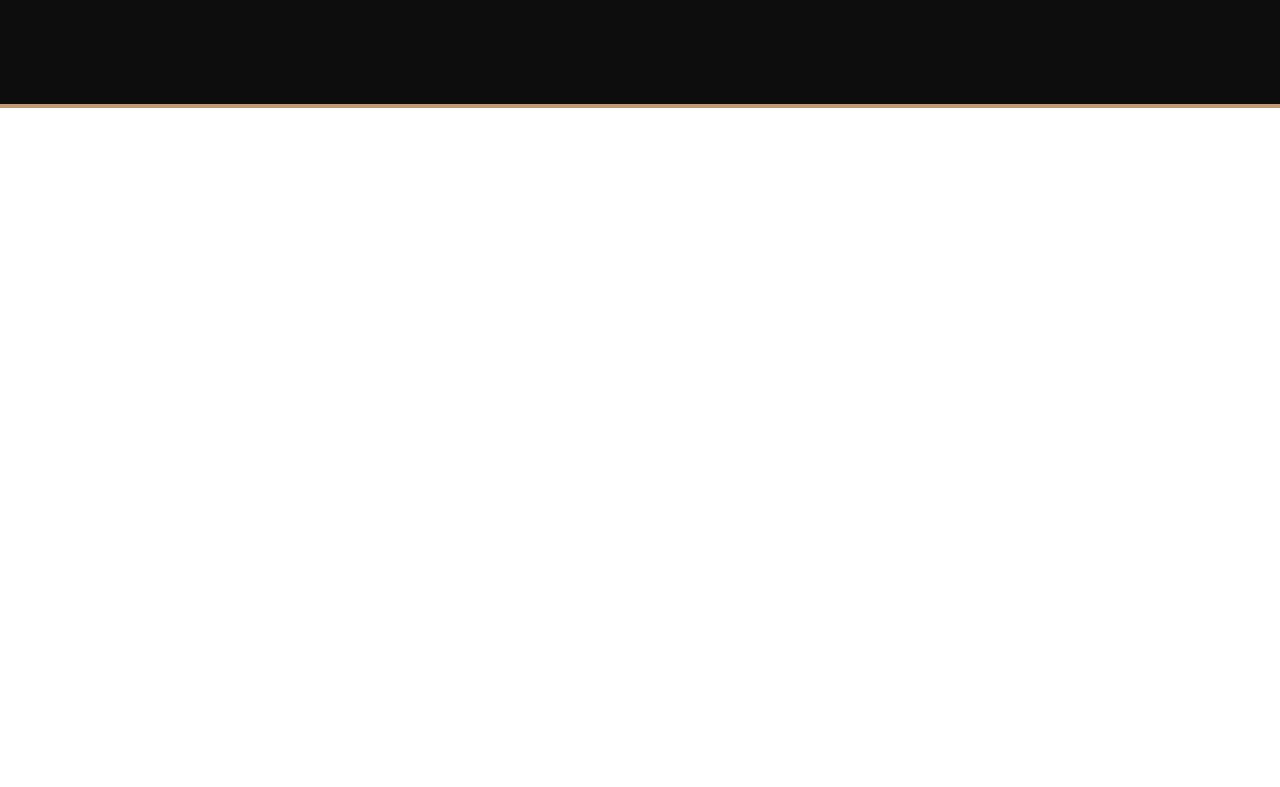
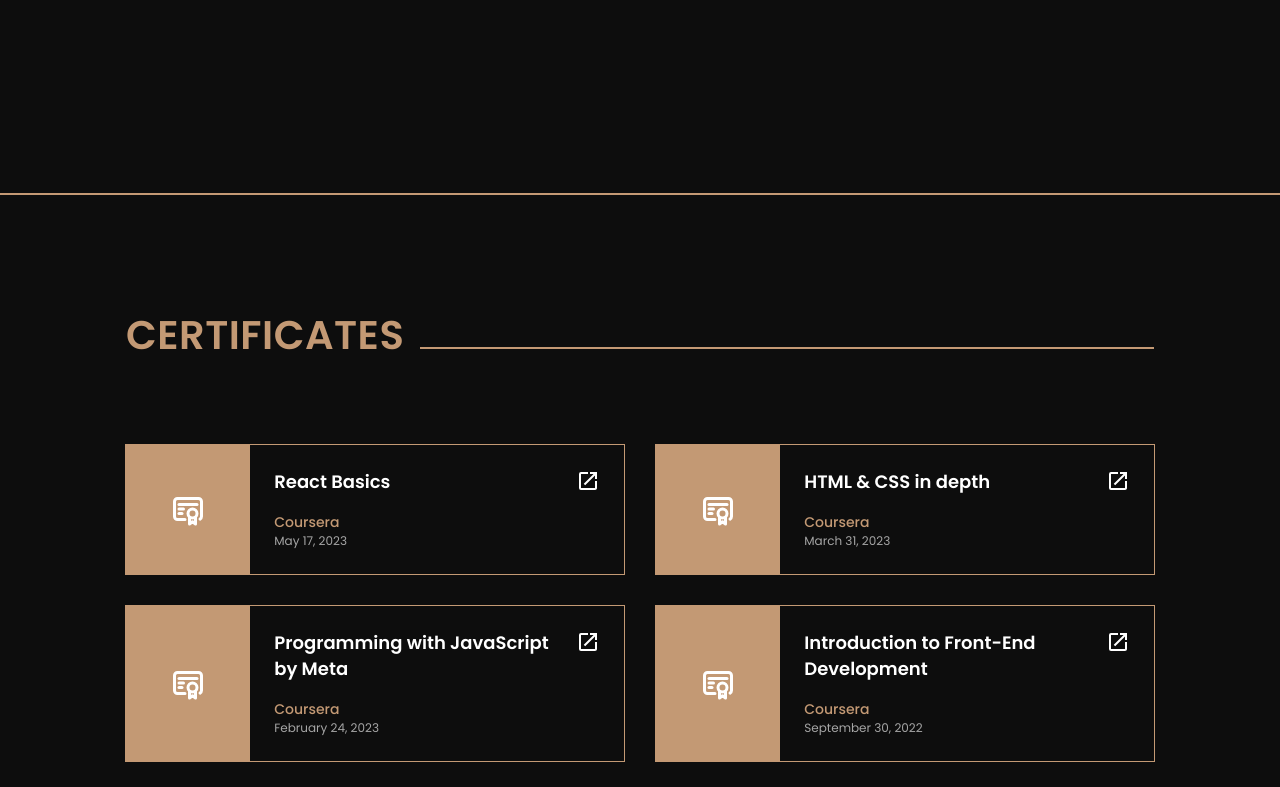
Before and after one commit to SujayGowdaa/portfolio, a React (Create React App) app: page / in a window 1280 px wide. Shown: the part 2010-2797 px from the top of the page. Before the commit the page ends 2118 px from the top, so only its background shows below. Built offline with nearby package versions, Linux system fonts and the light colour scheme.

Commit message:
Certificate section complete

```diff
--- a/src/App.js
+++ b/src/App.js
@@ -1,5 +1,6 @@
 import classes from "./App.module.css";
 import About from "./components/About/About";
+import Certificates from "./components/Certificate/Certificates";
 import Experience from "./components/Experience/Experience";
 import LandingPage from "./components/LandingPage/LandingPage";
 import ThemeContext from "./components/context/ThemeContext";
@@ -18,6 +19,7 @@
         <LandingPage />
         <About />
         <Experience />
+        <Certificates />
       </div>
     </ThemeContext.Provider>
   );
--- a/src/components/About/About.module.css
+++ b/src/components/About/About.module.css
@@ -1,5 +1,5 @@
 .secondary-heading {
-  font-size: 4.4rem;
+  font-size: 4rem;
   color: var(--primary-color);
   font-weight: 600;
   display: flex;
@@ -7,7 +7,7 @@
   gap: 1.6rem;
   text-transform: uppercase;
   letter-spacing: 0.5px;
-  margin-bottom: 4.8rem;
+  margin-bottom: 9.6rem;
 }
 
 .secondary-heading::after {
--- /dev/null
+++ b/src/components/Certificate/Certificates.js
@@ -0,0 +1,133 @@
+import classes from "./Certificates.module.css";
+import { TbCertificate } from "react-icons/tb";
+import { MdOpenInNew } from "react-icons/md";
+import Container from "../UI/Container";
+
+const content = [
+  {
+    id: 1,
+    icon: <TbCertificate className={classes["card-icon"]} />,
+    title: "React Basics",
+    courseProvider: (
+      <p className={classes["course-provider"]}>
+        <span>Coursera</span>
+        <br />
+        May 17, 2023
+      </p>
+    ),
+    link: "https://www.coursera.org/account/accomplishments/verify/NXHPG4HHDCFZ",
+  },
+  {
+    id: 2,
+    icon: <TbCertificate className={classes["card-icon"]} />,
+    title: "HTML & CSS in depth",
+    courseProvider: (
+      <p className={classes["course-provider"]}>
+        <span>Coursera</span>
+        <br />
+        March 31, 2023
+      </p>
+    ),
+    link: "https://www.coursera.org/account/accomplishments/verify/S6BHXLMUR6E5",
+  },
+
+  {
+    id: 3,
+    icon: <TbCertificate className={classes["card-icon"]} />,
+    title: "Programming with JavaScript by Meta",
+    courseProvider: (
+      <p className={classes["course-provider"]}>
+        <span>Coursera</span>
+        <br />
+        February 24, 2023
+      </p>
+    ),
+    link: "https://www.coursera.org/account/accomplishments/verify/PXHLTJXD7KJW",
+  },
+  {
+    id: 4,
+    icon: <TbCertificate className={classes["card-icon"]} />,
+    title: "Introduction to Front-End Development",
+    courseProvider: (
+      <p className={classes["course-provider"]}>
+        <span>Coursera</span>
+        <br />
+        September 30, 2022
+      </p>
+    ),
+    link: "https://www.coursera.org/account/accomplishments/verify/VBC93PBHPHXY",
+  },
+  {
+    id: 5,
+    icon: <TbCertificate className={classes["card-icon"]} />,
+    title: "Real-World Websites with HTML & CSS",
+    courseProvider: (
+      <p className={classes["course-provider"]}>
+        <span>Udemy</span>
+        <br />
+        March 21, 2023
+      </p>
+    ),
+    link: "https://www.udemy.com/certificate/UC-02c8d049-1cdc-4256-8cb3-1c98330b6f7c/",
+  },
+  {
+    id: 6,
+    icon: <TbCertificate className={classes["card-icon"]} />,
+    title: "Fundamentals Of Programming With C",
+    courseProvider: (
+      <p className={classes["course-provider"]}>
+        <span>Coursera</span>
+        <br />
+        October 28, 2022
+      </p>
+    ),
+    link: "https://www.coursera.org/account/accomplishments/verify/NZQW5NXH3C39/",
+  },
+  {
+    id: 7,
+    icon: <TbCertificate className={classes["card-icon"]} />,
+    title: "3D Visualization with 3DS MAX",
+    courseProvider: (
+      <p className={classes["course-provider"]}>
+        <span>Udemy</span>
+        <br />
+        May 09, 2022
+      </p>
+    ),
+    link: "https://www.udemy.com/certificate/UC-09e5e791-b7d2-4432-87c6-2ca244794109/",
+  },
+];
+
+export default function Certificates() {
+  return (
+    <section id="Certificates">
+      <Container>
+        <h2 className={classes["secondary-heading"]}>Certificates</h2>
+        <div className={classes["grid"]}>
+          {content.map((data) => {
+            return (
+              <div
+                key={data.id}
+                className={classes["card"]}
+                onClick={() => {
+                  window.open(data.link);
+                }}
+              >
+                <div className={classes["icon-container"]}>{data.icon}</div>
+                <div className={classes["content-container"]}>
+                  <div>
+                    <p className={classes["title"]}>{data.title}</p>
+                    <p>{data.courseProvider}</p>
+                  </div>
+                  <div className={classes["container"]}>
+                    <MdOpenInNew className={classes["icon"]} />
+                  </div>
+                </div>
+              </div>
+            );
+          })}
+        </div>
+      </Container>
+    </section>
+  );
+}
--- /dev/null
+++ b/src/components/Certificate/Certificates.module.css
@@ -0,0 +1,105 @@
+.secondary-heading {
+  font-size: 4rem;
+  color: var(--primary-color);
+  font-weight: 600;
+  display: flex;
+  align-items: flex-end;
+  gap: 1.6rem;
+  text-transform: uppercase;
+  letter-spacing: 0.5px;
+  margin-bottom: 9.6rem;
+}
+
+.secondary-heading::after {
+  content: "";
+  display: inline-block;
+  width: 100%;
+  height: 0.2rem;
+  background-color: var(--primary-color);
+}
+
+.grid {
+  display: grid;
+  grid-template-columns: 1fr 1fr;
+  gap: 3.2rem;
+}
+
+.card {
+  display: flex;
+  outline: 1px solid var(--primary-color);
+  cursor: pointer;
+}
+
+.icon-container {
+  background-color: var(--primary-color);
+  height: 100%;
+  padding: 2.4rem;
+  display: flex;
+  align-items: center;
+  justify-content: center;
+  width: 13rem;
+}
+
+.card-icon {
+  font-size: 3.6rem;
+}
+
+.container {
+  align-self: start;
+}
+
+.content-container {
+  display: flex;
+  gap: 2.4rem;
+  flex-basis: 80%;
+  padding: 2.4rem;
+  align-items: center;
+  justify-content: space-between;
+}
+
+.title {
+  font-size: 1.8rem;
+  line-height: 2.6rem;
+  margin-bottom: 1.8rem;
+  font-weight: 600;
+  color: var(--text-color);
+}
+
+.course-provider {
+  font-size: 1.2rem;
+  line-height: 1.8rem;
+  color: var(--text-color-1);
+}
+
+.course-provider span {
+  color: var(--primary-color);
+  font-size: 1.4rem;
+  font-weight: 500;
+}
+
+.icon {
+  font-size: 2.4rem;
+}
+
+.card:hover .content-container {
+  transition: all 0.3s ease-out;
+  background-color: var(--text-color);
+}
+.card:hover .title {
+  transition: all 0.3s ease-out;
+  color: var(--background-color);
+}
+.card:hover {
+  transition: all 0.3s ease-out;
+  outline: 2px solid var(--primary-color-1);
+}
+.card:hover .card-icon,
+.card:hover .icon {
+  transition: all 0.3s ease-out;
+  color: var(--background-color);
+}
+
+.card:hover .icon-container {
+  transition: all 0.3s ease-out;
+  background-color: var(--primary-color-1);
+}
--- a/src/components/Experience/CompanyTab/CompanyTab.module.css
+++ b/src/components/Experience/CompanyTab/CompanyTab.module.css
@@ -1,10 +1,6 @@
 .company-roles {
   display: flex;
   flex-direction: column;
-  /* height: 20rem; */
-  /* justify-content: center; */
-  /* align-items: center; */
-  /* flex-shrink: 15; */
 }
 
 .company-roles button {
@@ -17,7 +13,6 @@
   text-align: left;
   min-width: 15.6rem;
   font-size: 1.6rem;
-  /* outline: 2px solid var(--background-color); */
 }
 
 .company-name-btn:hover {
--- a/src/components/Experience/CompanyTab/RoleResponsibilities/RoleResponsibilities.js
+++ b/src/components/Experience/CompanyTab/RoleResponsibilities/RoleResponsibilities.js
@@ -1,9 +1,4 @@
 import classes from "./RoleResponsibilities.module.css";
-
-export default function RoleResponsibilities(props) {
-  const index = props.index + 1;
-
-  console.log(index);
 
 const data = [
   {
@@ -89,7 +84,11 @@
   },
 ];
 
+export default function RoleResponsibilities(props) {
+  const index = props.index + 1;
   const roles = data[index - 1].description;
+
+  const randomNum = Math.random();
 
   return (
     <div className={classes["content-container"]}>
@@ -114,7 +113,7 @@
                 <ul>
                   {roles.map((data) => {
                     return (
-                      <li className={classes["list-style"]}>
+                      <li key={randomNum} className={classes["list-style"]}>
                         <p className={classes["roles-paragraph"]}>{data}</p>
                       </li>
                     );
@@ -122,6 +121,8 @@
                 </ul>
               </>
             );
+          } else {
+            return null;
           }
         })}
       </div>
--- a/src/components/Experience/Experience.js
+++ b/src/components/Experience/Experience.js
@@ -1,7 +1,6 @@
 import classes from "./Experience.module.css";
 import Container from "../UI/Container";
 import CompanyTab from "./CompanyTab/CompanyTab";
-import RoleResponsibilities from "./CompanyTab/RoleResponsibilities/RoleResponsibilities";
 
 export default function Experience() {
   return (
--- a/src/components/Experience/Experience.module.css
+++ b/src/components/Experience/Experience.module.css
@@ -5,7 +5,7 @@
 }
 
 .secondary-heading {
-  font-size: 4.4rem;
+  font-size: 4rem;
   color: var(--primary-color);
   font-weight: 600;
   display: flex;
@@ -13,7 +13,7 @@
   gap: 1.6rem;
   text-transform: uppercase;
   letter-spacing: 0.5px;
-  margin-bottom: 4.8rem;
+  margin-bottom: 9.6rem;
 }
 
 .secondary-heading::after {
--- a/src/components/LandingPage/LandingPage.module.css
+++ b/src/components/LandingPage/LandingPage.module.css
@@ -12,9 +12,9 @@
 }
 
 .border-bottom {
-  border-bottom: 4px solid var(--primary-color);
+  border-bottom: 2px solid var(--primary-color);
 }
 
 .border-top {
-  border-top: 4px solid var(--primary-color);
+  border-top: 2px solid var(--primary-color);
 }
--- a/src/index.css
+++ b/src/index.css
@@ -26,7 +26,7 @@
 }
 
 section {
-  border-bottom: 4px solid var(--primary-color);
+  border-bottom: 2px solid var(--primary-color);
   background-color: var(--background-color);
 }
 
```
Lines whose indentation alone changed are shown as unchanged.
